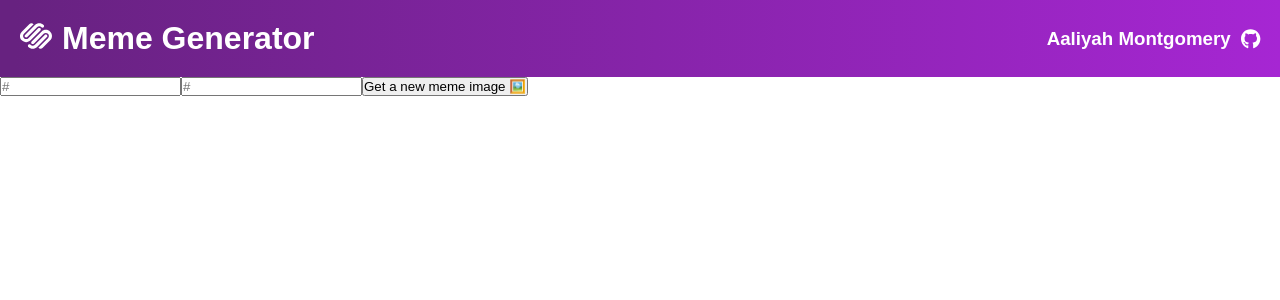
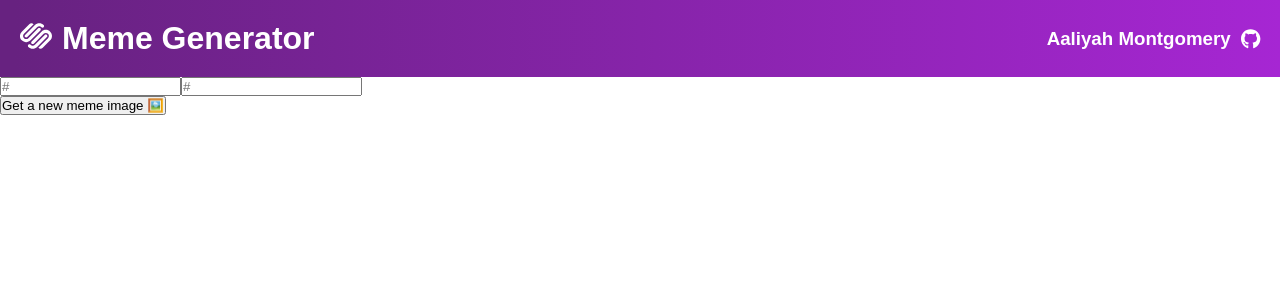
Before and after one commit to Aaliyah1699/meme-generator, a React (Vite) app: page / in a window 1280 px wide. Shown: the top 300 px of the page. Built offline with nearby package versions, Linux system fonts and the light colour scheme; a web font is replaced by a local one.

Commit message:
placed inputs into container

```diff
--- a/src/components/Meme.jsx
+++ b/src/components/Meme.jsx
@@ -2,6 +2,7 @@ const Meme = () => {
   return (
     <div className="meme-container">
       <form className="meme-form">
+        <div className="meme-input">
           <input
             className="top-input"
             placeholder="#"
@@ -14,6 +15,7 @@ const Meme = () => {
             type="text"
             name="bottom-input"
           />
+        </div>
         <button className="meme-btn" type="submit">
           Get a new meme image 🖼️
         </button>
```
Lines whose indentation alone changed are shown as unchanged.
